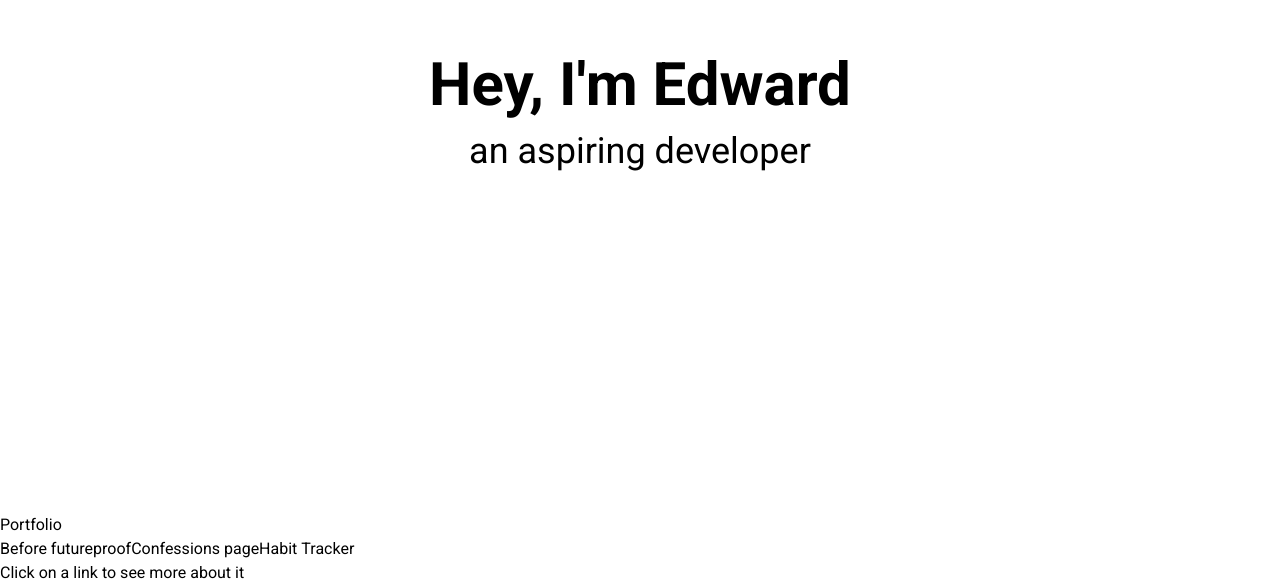
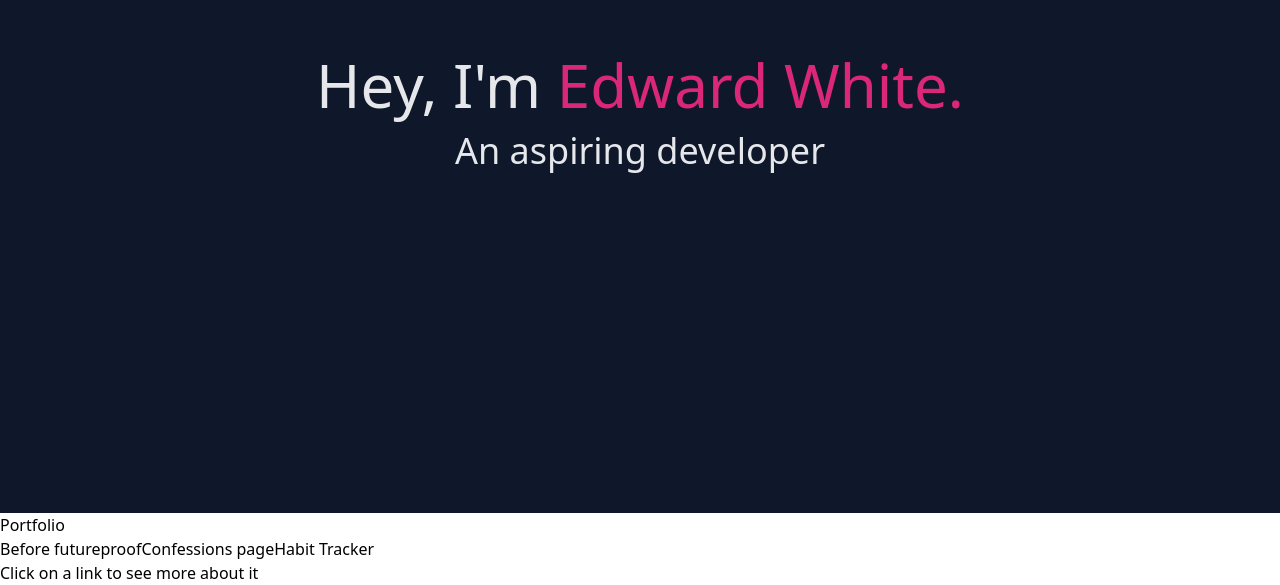
Before and after one commit to ewhite1999/futureproof-portfolio, a React app: page / in a window 1280 px wide. Shown: the part 287-872 px from the top of the page. Built offline with nearby package versions, Linux system fonts and the light colour scheme.

Commit message:
add colour to homepage

```diff
--- a/src/index.css
+++ b/src/index.css
@@ -6,5 +6,4 @@
 
 body {
   background-color: white;
-  font-family: Roboto;
 }
--- a/src/pages/Home/Home.jsx
+++ b/src/pages/Home/Home.jsx
@@ -2,12 +2,12 @@ import React from "react";
 
 const Home = () => {
   return (
-    <section className="min-h-screen flex flex-col justify-center items-center">
-      <h1 className="font-bold text-4xl mb-1 sm:text-6xl sm:mb-2 2xl:text-8xl 2xl:mb-4">
-        Hey, I'm Edward
+    <section className="min-h-screen flex flex-col justify-center items-center bg-slate-900 text-gray-200 font-light">
+      <h1 className="text-3xl mb-1 sm:text-6xl sm:mb-2 2xl:text-8xl 2xl:mb-4">
+        Hey, I'm <span className=" text-pink-600">Edward White.</span>
       </h1>
       <p className="text-2xl mt-1 sm:text-4xl sm:mt-2 2xl:text-5xl 2xl:mt-4">
-        an aspiring developer
+        An aspiring developer
       </p>
     </section>
   );
```
